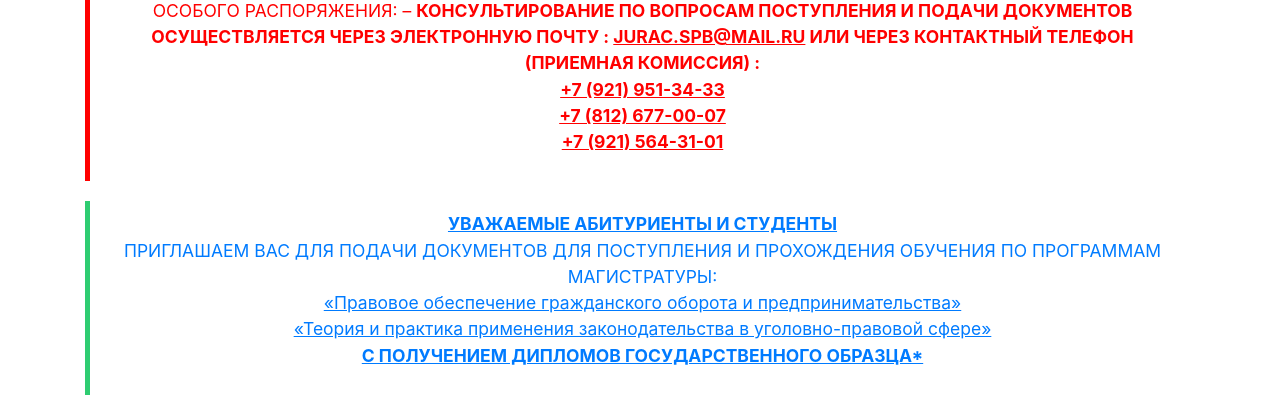
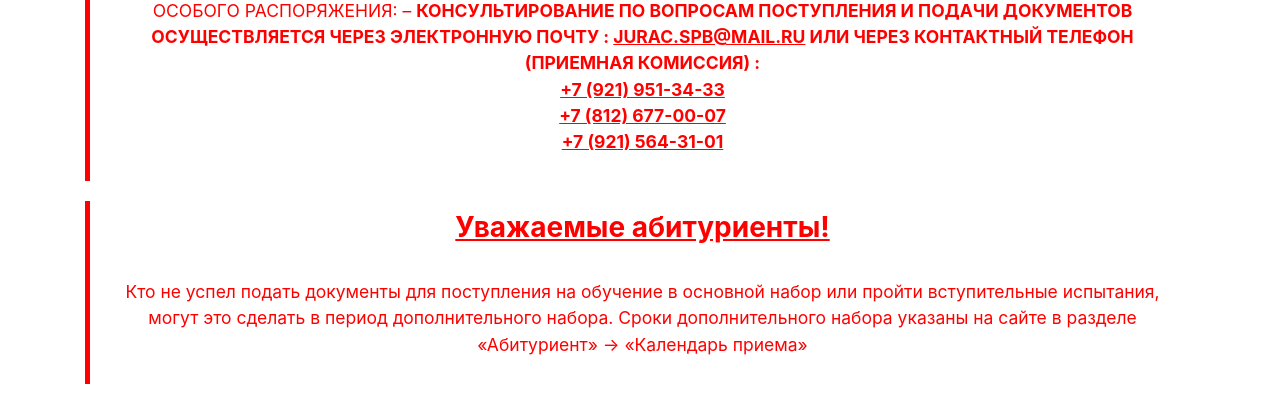
Before and after one commit to Pauuukin/abiturient, a Django app: page /abitur/ in a window 1280 px wide. Shown: the part 700-1099 px from the top of the page. Run offline with Django 3.2, Linux system fonts and the light colour scheme; data comes from the database, SQL or seed files in the repository; some libraries are stand-ins or nearby versions; grey boxes are pictures that could not be loaded.

Commit message:
added new message for abiturient in main page

```diff
--- a/myproject/abitur/templates/abitur/index.html
+++ b/myproject/abitur/templates/abitur/index.html
@@ -109,6 +109,15 @@
       В СВЯЗИ С РАСПРОСТРАНЕНИЕМ НОВОЙ КОРОНАВИРУСНОЙ ИНФЕКЦИИ (COVID-19)» С 03 АПРЕЛЯ 2020 ГОДА ДО ОСОБОГО РАСПОРЯЖЕНИЯ:
       – <b>КОНСУЛЬТИРОВАНИЕ ПО ВОПРОСАМ ПОСТУПЛЕНИЯ И ПОДАЧИ ДОКУМЕНТОВ ОСУЩЕСТВЛЯЕТСЯ ЧЕРЕЗ ЭЛЕКТРОННУЮ ПОЧТУ : <u>JURAC.SPB@MAIL.RU</u>
       ИЛИ ЧЕРЕЗ КОНТАКТНЫЙ ТЕЛЕФОН (ПРИЕМНАЯ КОМИССИЯ) : <br><u>+7 (921) 951-34-33 <br>+7 (812) 677-00-07 <br>+7 (921) 564-31-01</u></b>
+    </p>
+  </blockquote>
+  <blockquote class="blockquoteMyDanger">
+    <h3 class="text-center"><u><b>Уважаемые абитуриенты!</b></u></h3><br>
+    <p class="text-center">
+      Кто не успел подать документы для поступления на обучение в
+      основной набор или пройти вступительные испытания, могут это сделать
+      в период дополнительного набора. Сроки дополнительного набора указаны
+      на сайте в разделе «Абитуриент» → «Календарь приема»
     </p>
   </blockquote>
 </div>
```
Lines whose indentation alone changed are shown as unchanged.
